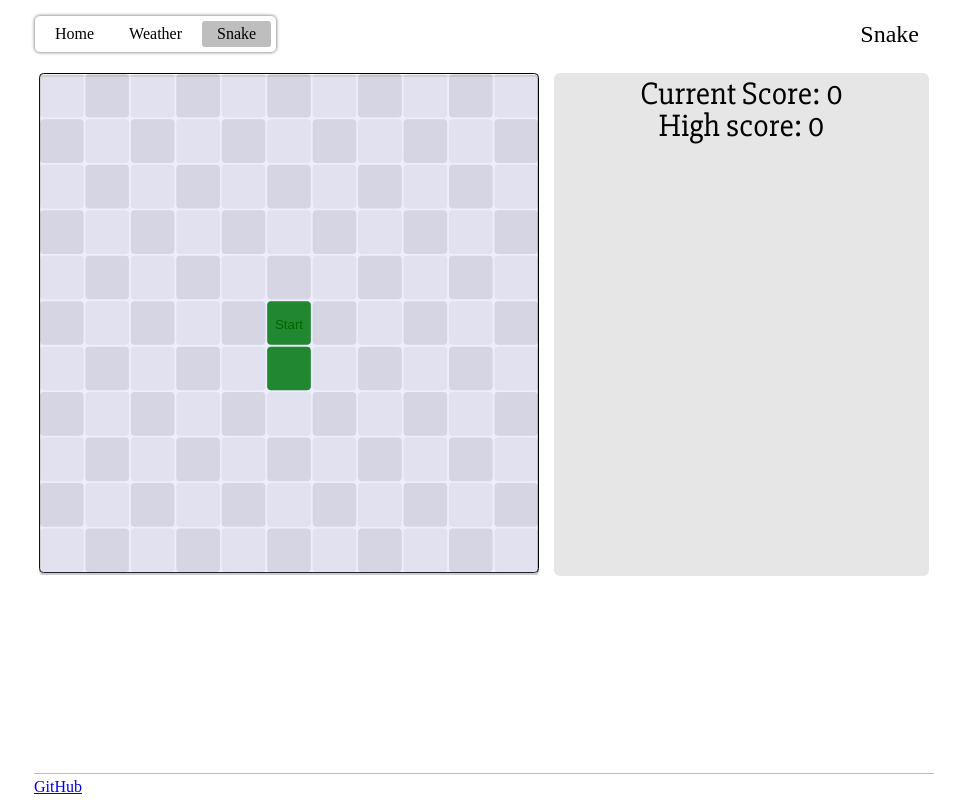
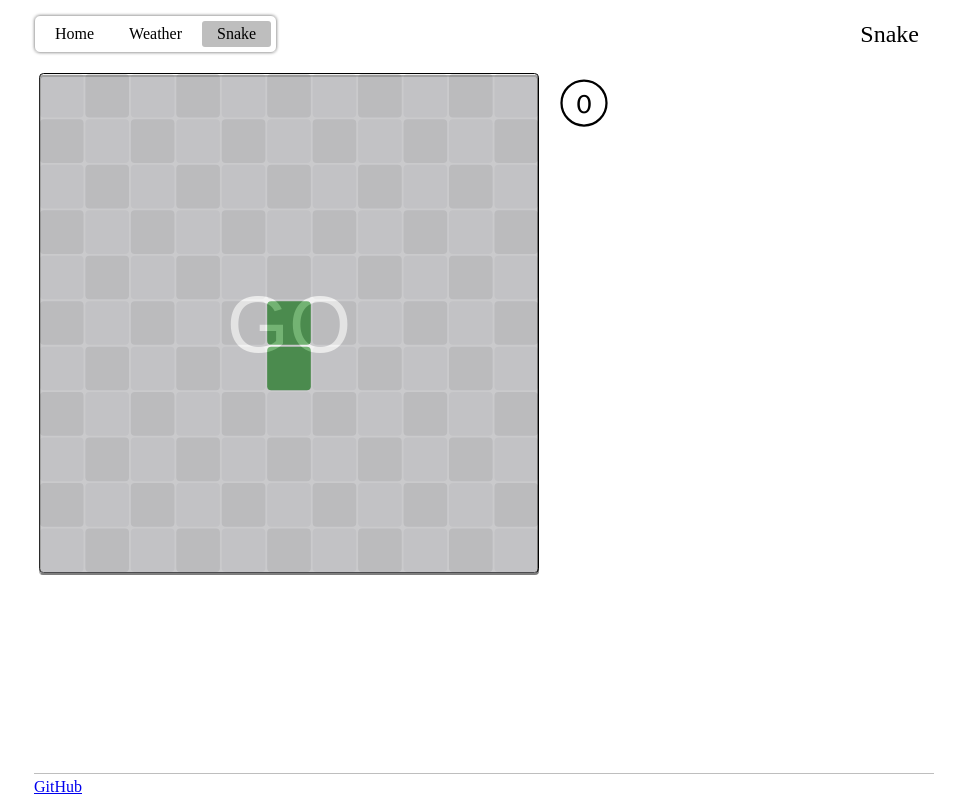
Before and after one commit to Imad-C/imads-demos, a SvelteKit app: page /snake in a window 1280 px wide. Shown: the whole page, without its empty margins (156-1116 px from the left). Built offline with nearby package versions, Linux system fonts and the light colour scheme.

Commit message:
Put snake score inside circle

```diff
--- /dev/null
+++ b/src/components/Circle.svelte
@@ -0,0 +1,24 @@
+<script lang="ts">
+	let { text, size = '50px' }: { text: string; size?: string } = $props();
+</script>
+
+<div class="container">
+	<img src="/circle.svg" alt="Snow" style="width:{size};" />
+	<div class="centered">{text}</div>
+</div>
+
+<style>
+	.container {
+		position: relative;
+		text-align: center;
+		color: black;
+		font-size: 2rem;
+	}
+
+	.centered {
+		position: absolute;
+		top: 50%;
+		left: 50%;
+		transform: translate(-50%, -60%);
+	}
+</style>
--- a/src/routes/snake/+page.svelte
+++ b/src/routes/snake/+page.svelte
@@ -1,5 +1,6 @@
 <script lang="ts">
 	import Snake from './Snake.svelte';
+	import Circle from '$components/Circle.svelte';
 
 	let gameScore = $state<number>(0);
 	let highScore = $state<number>(0);
@@ -9,11 +10,8 @@
 	}
 
 	function useOnStop() {
-		console.log('on stop triggered');
-		console.log('gameScore:', gameScore, ' highScore:', highScore);
 		if (gameScore > highScore) {
 			highScore = gameScore;
-			console.log('new high score');
 		}
 	}
 </script>
@@ -22,8 +20,9 @@
 	<Snake {useOnScore} {useOnStop} />
 
 	<div class="menu">
-		<p class="score">Current Score: {gameScore}</p>
-		<p class="score">High score: {highScore}</p>
+		<div class="high-current">
+			<Circle text={gameScore.toString()} />
+		</div>
 	</div>
 </div>
 
@@ -35,14 +34,18 @@
 	}
 
 	.menu {
-		background: var(--colour-platinum);
+		/* background: var(--colour-platinum); */
 		border-radius: var(--border-radius-medium);
 		padding: var(--spacing-small);
 		flex: 1;
 	}
 
+	.high-current {
+		display: flex;
+		justify-content: space-between;
+	}
+
 	.score {
 		text-align: center;
-		font-size: 32px;
 	}
 </style>
--- a/src/routes/snake/Snake.svelte
+++ b/src/routes/snake/Snake.svelte
@@ -25,7 +25,7 @@
 	let gameRunning = $state<boolean>(false);
 	let startButtonDisabled = $state<boolean>(false);
 	let canvas: HTMLCanvasElement | null = $state(null);
-	let buttonText = $state('Start');
+	let buttonText = $state('GO');
 
 	onMount(() => {
 		game = new Game(canvas!, gridSquares);
@@ -119,13 +119,15 @@
 	}
 
 	.start-button {
-		background: rgb(167, 167, 240);
-		opacity: 20%;
+		background: var(--colour-gray);
+		opacity: 50%;
 		border-radius: 4px;
 		position: absolute;
 		left: 50%;
 		top: 50%;
 		transform: translate(-50%, -50%);
+		color: var(--colour-platinum);
+		font-size: 5rem;
 	}
 
 	.start-button:hover {
```
Also changed, not shown: static/circle.svg (added).
